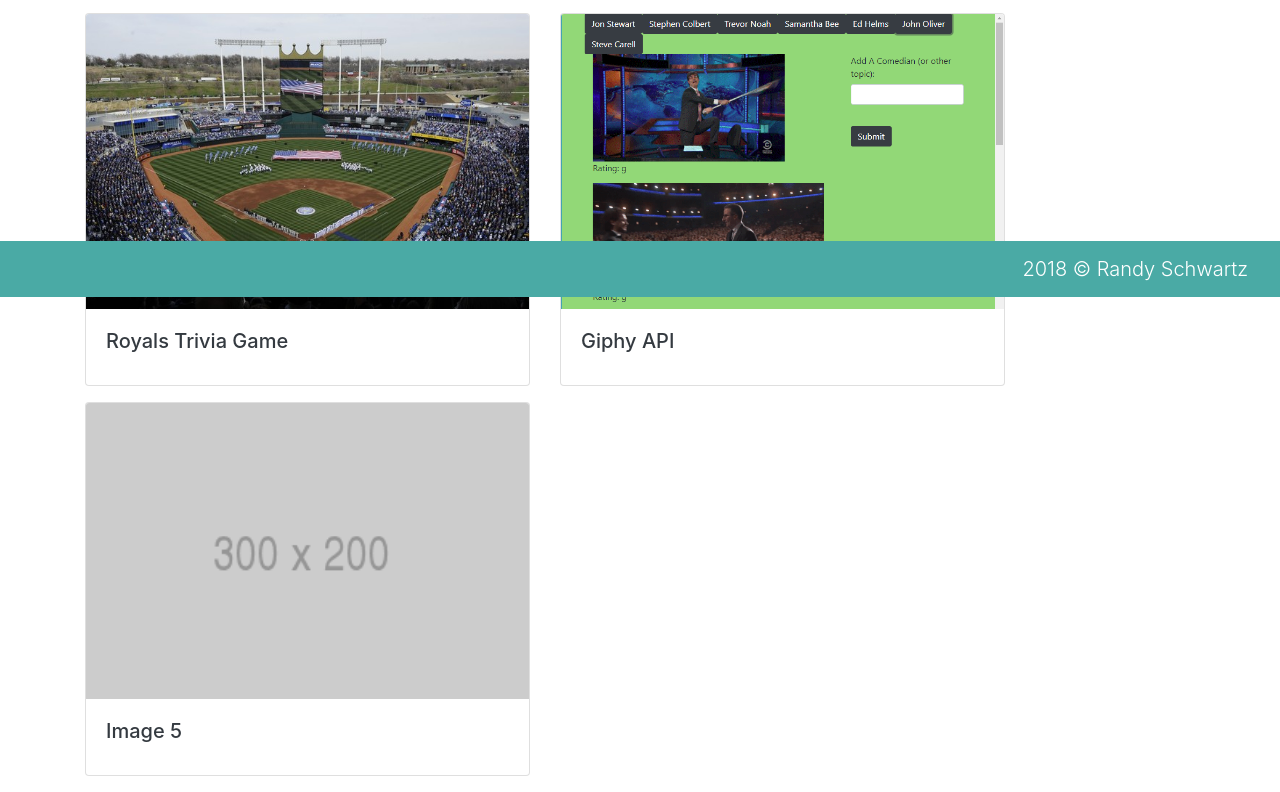
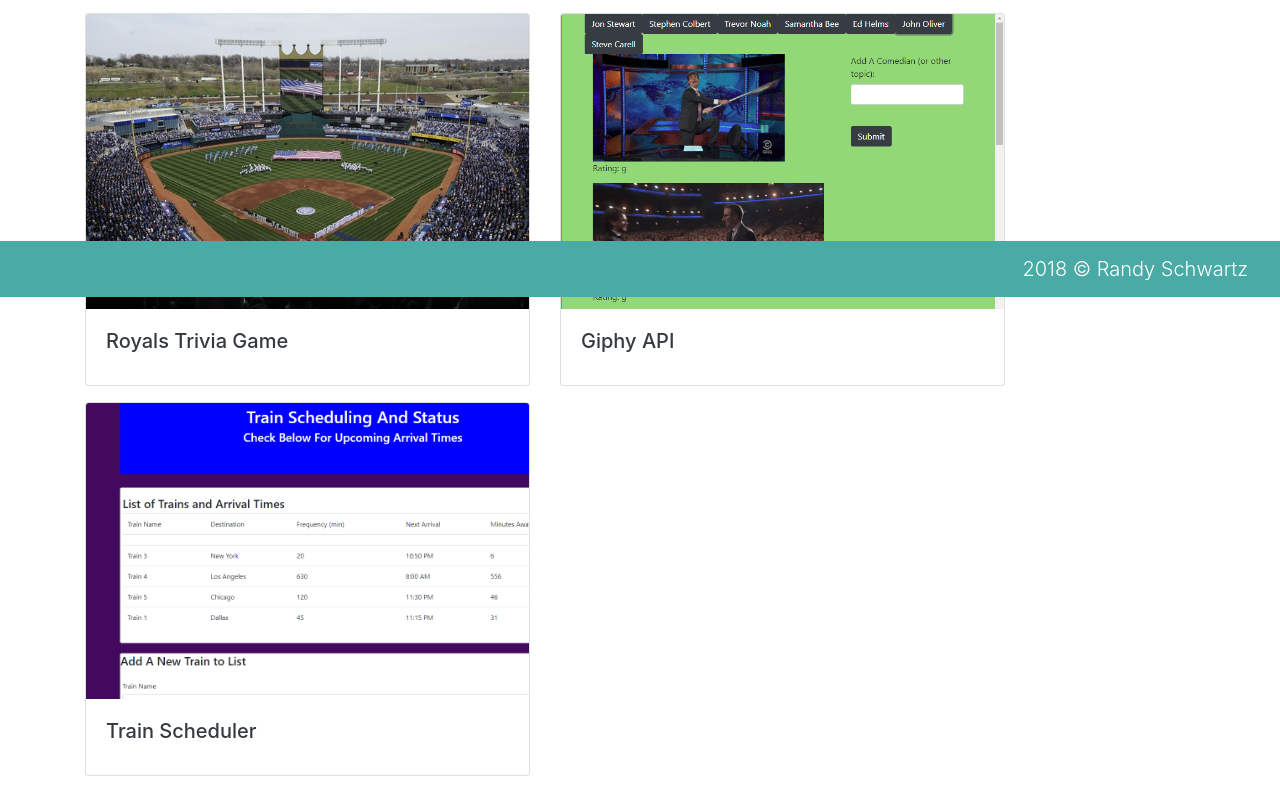
Before and after one commit to randallwschwartz/Bootstrap-Portfolio, a plain HTML site: page portfolio.html in a window 1280 px wide. Shown: the part 503-1295 px from the top of the page. Drawn offline with nearby package versions, Linux system fonts and the light colour scheme.

Commit message:
6/28 22:50 rws

```diff
--- a/portfolio.html
+++ b/portfolio.html
@@ -97,10 +97,11 @@
         <div class="row">
             <div class="col-sm-5">
                 <div class="card mb-3">
-                    <img class="card-img-top" src="assets/images/300x200.png" alt="Card image cap">
-                    <div class="card-body">
-                        <h5 class="card-title">Image 5</h5>
-                    </div>
+                    <a href="https://randallwschwartz.github.io/Train-Scheduler/" class = "text-dark" title="">
+                        <img class="card-img-top" src="assets/images/TrainScheduler.PNG" alt="Card image cap">
+                        <div class="card-body">
+                            <h5 class="card-title">Train Scheduler</h5>
+                        </div>
                 </div>
             </div>
             <br>
```
Also changed, not shown: assets/images/TrainScheduler.PNG (added).
